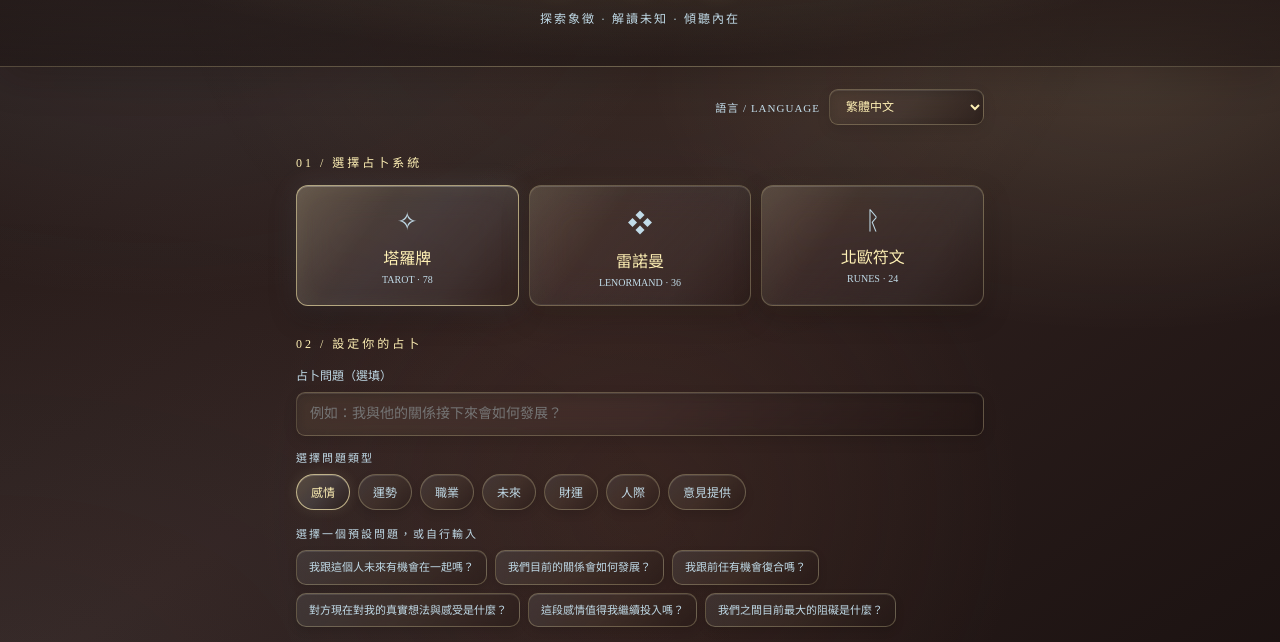
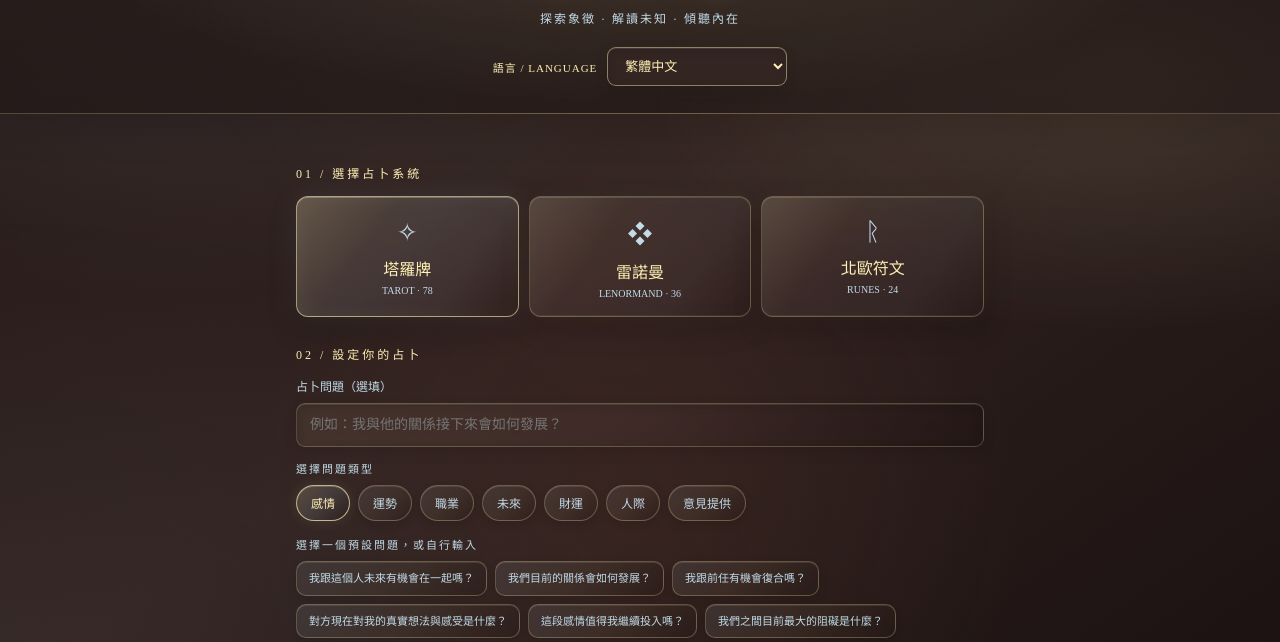
Before and after one commit to nanako0v0/divination-studio, a plain HTML site: page index.html in a window 1280 px wide. Shown: the part 118-760 px from the top of the page. Drawn offline with Linux system fonts and the light colour scheme.

Commit message:
Move language selector into header and make it prominent

```diff
--- a/index.html
+++ b/index.html
@@ -265,30 +265,19 @@ header h1{
 }
 
 
-/* Language selector and Google Translate integration */
-.language-bar{display:flex;justify-content:flex-end;align-items:center;gap:9px;margin:0 0 18px}
-.language-bar label{margin:0;font-size:11px;letter-spacing:1px}
-.language-bar select{width:auto;min-width:155px;padding:9px 32px 9px 12px;font-size:12px}
+/* Language selector */
+.language-bar{display:flex!important;justify-content:center!important;align-items:center!important;gap:10px;margin:20px auto 0!important;position:relative;z-index:5}
+.language-bar label{display:block!important;margin:0!important;color:var(--gold)!important;font-size:11px!important;letter-spacing:1px}
+.language-bar select{display:block!important;visibility:visible!important;opacity:1!important;width:auto!important;min-width:180px!important;max-width:75vw;padding:10px 34px 10px 13px!important;background:#332522!important;border:1px solid rgba(255,241,181,.45)!important;border-radius:9px!important;color:#FFF1B5!important;font-size:13px!important}
 #google_translate_element{position:absolute!important;width:1px!important;height:1px!important;overflow:hidden!important;clip-path:inset(50%)!important;white-space:nowrap!important}
 .goog-te-banner-frame,.skiptranslate iframe{display:none!important}
 body{top:0!important}
 .goog-logo-link,.goog-te-gadget{display:none!important}
-@media(max-width:520px){.language-bar{margin-bottom:14px}.language-bar select{min-width:145px}}
-/* Language selector */
-.language-bar{display:flex;justify-content:flex-end;align-items:center;gap:9px;margin:0 0 18px}
-.language-bar label{margin:0;font-size:11px;letter-spacing:1px}
-.language-bar select{width:auto;min-width:155px;padding:9px 32px 9px 12px;font-size:12px}
-#google_translate_element{position:absolute!important;width:1px!important;height:1px!important;overflow:hidden!important;clip-path:inset(50%)!important;white-space:nowrap!important}
-.goog-te-banner-frame,.skiptranslate iframe{display:none!important}
-body{top:0!important}
-.goog-logo-link,.goog-te-gadget{display:none!important}
-@media(max-width:520px){.language-bar{margin-bottom:14px}.language-bar select{min-width:145px}}
 </style>
 </head>
 <body>
-<header><div class="brand">THE ART OF DIVINATION</div><h1>占卜工作室</h1><p>探索象徵 · 解讀未知 · 傾聽內在</p></header>
+<header><div class="brand">THE ART OF DIVINATION</div><h1>占卜工作室</h1><p>探索象徵 · 解讀未知 · 傾聽內在</p><div class="language-bar"><label for="siteLanguage">語言 / LANGUAGE</label><select id="siteLanguage" aria-label="選擇網站語言"><option value="zh-TW">繁體中文</option><option value="zh-CN">简体中文</option><option value="en-US">English (US)</option><option value="en-GB">English (UK)</option><option value="ja">日本語</option><option value="ko">한국어</option></select></div></header>
 <main>
-<div class="language-bar"><label for="siteLanguage">語言 / LANGUAGE</label><select id="siteLanguage" aria-label="選擇網站語言"><option value="zh-TW">繁體中文</option><option value="zh-CN">简体中文</option><option value="en-US">English (US)</option><option value="en-GB">English (UK)</option><option value="ja">日本語</option><option value="ko">한국어</option></select></div>
 <div id="google_translate_element" aria-hidden="true"></div>
 <div class="heading">01 / 選擇占卜系統</div>
 <div class="systems">
```
